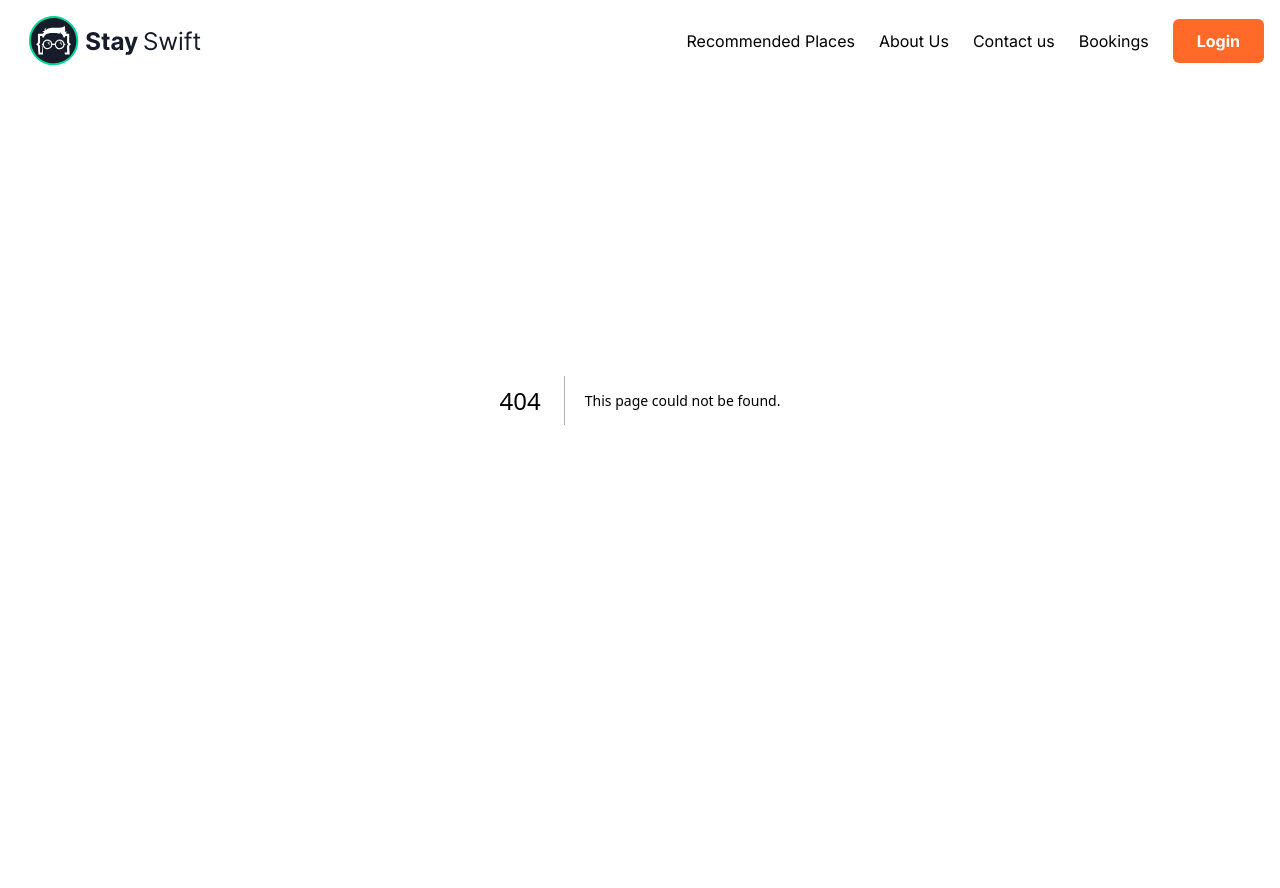
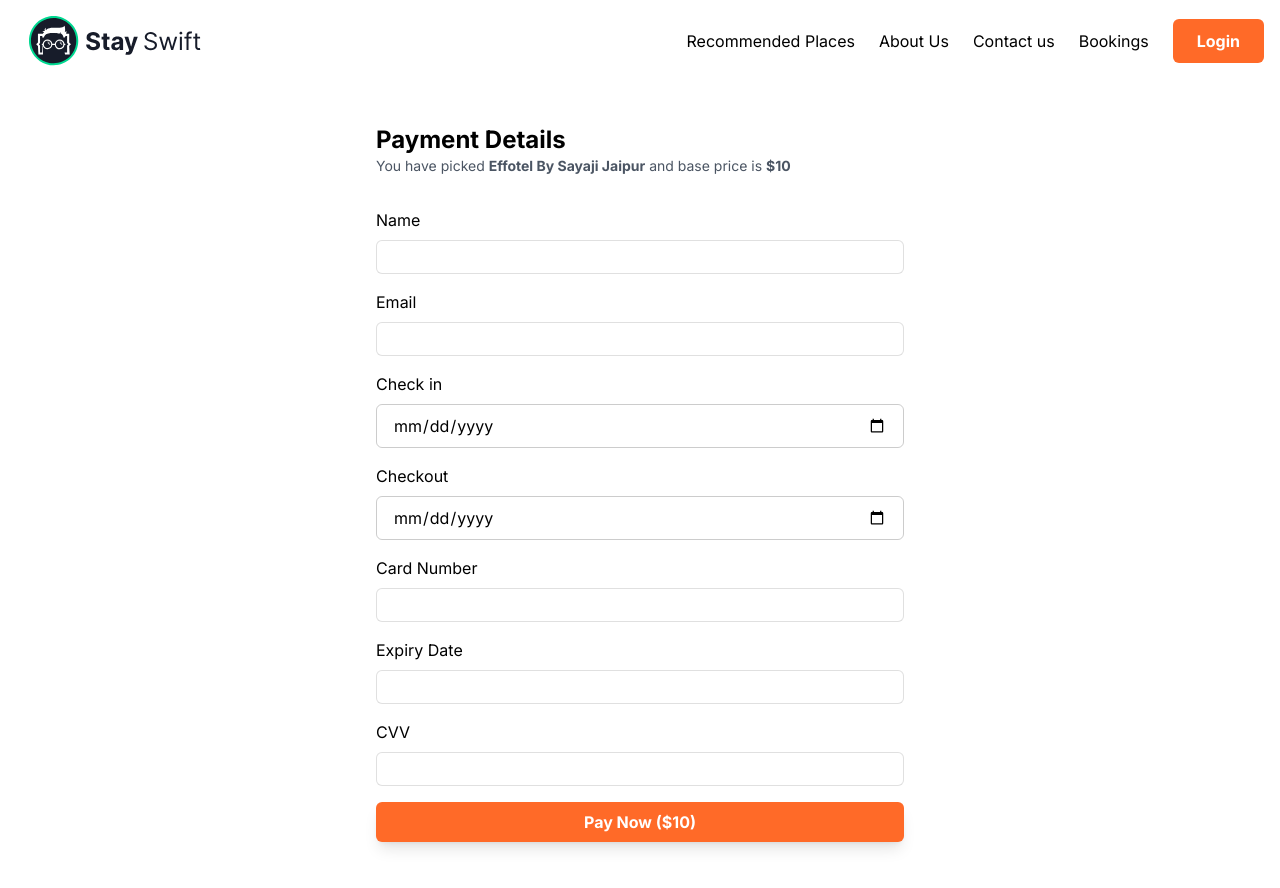
Before and after one commit to robiulsagor/stay-swift, a Next.js app: page /payment/1 in a window 1280 px wide. Before the commit this address had no page. Shown: the top 888 px of the page. Before the commit the page ends 800 px from the top, so only its background shows below. Built offline with nearby package versions, Linux system fonts and the light colour scheme.

Commit message:
payment page done

```diff
--- /dev/null
+++ b/app/payment/[hotelID]/page.js
@@ -0,0 +1,19 @@
+import PaymentForm from "@/components/payment/PaymentForm";
+
+const PaymentPage = () => {
+  return (
+    <section className="container">
+      <div className="p-6 rounded-lg max-w-xl mx-auto my-12 mt-[100px]">
+        <h2 className="font-bold text-2xl">Payment Details</h2>
+        <p className="text-gray-600 text-sm">
+          You have picked <b>Effotel By Sayaji Jaipur</b> and base price is{" "}
+          <b>$10</b>
+        </p>
+
+        <PaymentForm />
+      </div>
+    </section>
+  );
+};
+
+export default PaymentPage;
--- /dev/null
+++ b/components/payment/PaymentForm.jsx
@@ -0,0 +1,72 @@
+export default function PaymentForm() {
+  return (
+    <form className="my-8">
+      <div className="my-4 space-y-2">
+        <label htmlFor="name" className="block">
+          Name
+        </label>
+        <input
+          type="text"
+          id="name"
+          className="w-full border border-[#CCCCCC]/60 py-1 px-2 rounded-md"
+        />
+      </div>
+      <div className="my-4 space-y-2">
+        <label htmlFor="email" className="block">
+          Email
+        </label>
+        <input
+          type="email"
+          id="email"
+          className="w-full border border-[#CCCCCC]/60 py-1 px-2 rounded-md"
+        />
+      </div>
+      <div className="my-4 space-y-2">
+        <span>Check in</span>
+        <h4 className="mt-2">
+          <input type="date" name="checkin" id="checkin" />
+        </h4>
+      </div>
+      {/* Check in */}
+      <div className="my-4 space-y-2">
+        <span>Checkout</span>
+        <h4 className="mt-2">
+          <input type="date" name="checkout" id="checkout" />
+        </h4>
+      </div>
+      <div className="my-4 space-y-2">
+        <label htmlFor="card" className="block">
+          Card Number
+        </label>
+        <input
+          type="text"
+          id="card"
+          className="w-full border border-[#CCCCCC]/60 py-1 px-2 rounded-md"
+        />
+      </div>
+      <div className="my-4 space-y-2">
+        <label htmlFor="expiry" className="block">
+          Expiry Date
+        </label>
+        <input
+          type="text"
+          id="expiry"
+          className="w-full border border-[#CCCCCC]/60 py-1 px-2 rounded-md"
+        />
+      </div>
+      <div className="my-4 space-y-2">
+        <label htmlFor="cvv" className="block">
+          CVV
+        </label>
+        <input
+          type="text"
+          id="cvv"
+          className="w-full border border-[#CCCCCC]/60 py-1 px-2 rounded-md"
+        />
+      </div>
+      <button type="submit" className="btn-primary w-full">
+        Pay Now ($10)
+      </button>
+    </form>
+  );
+}
```
